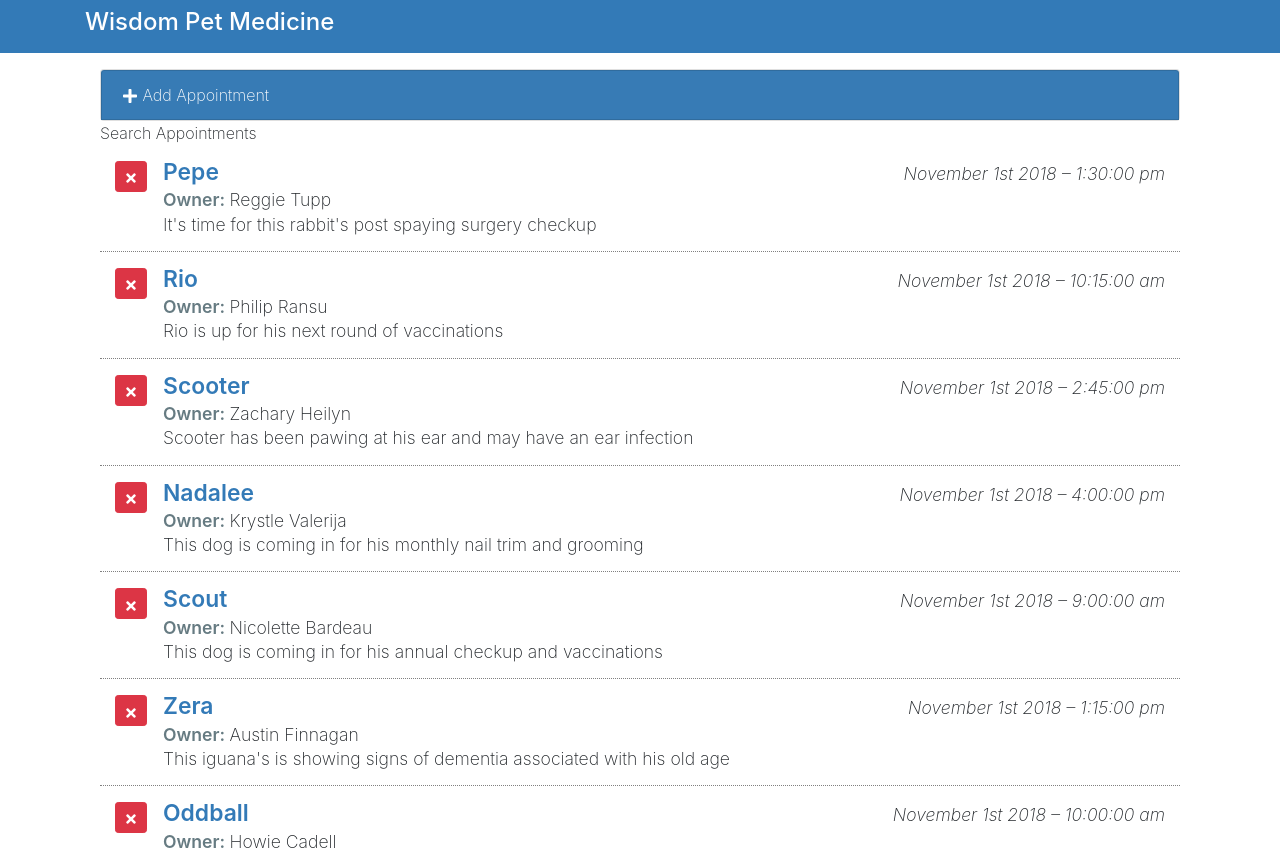
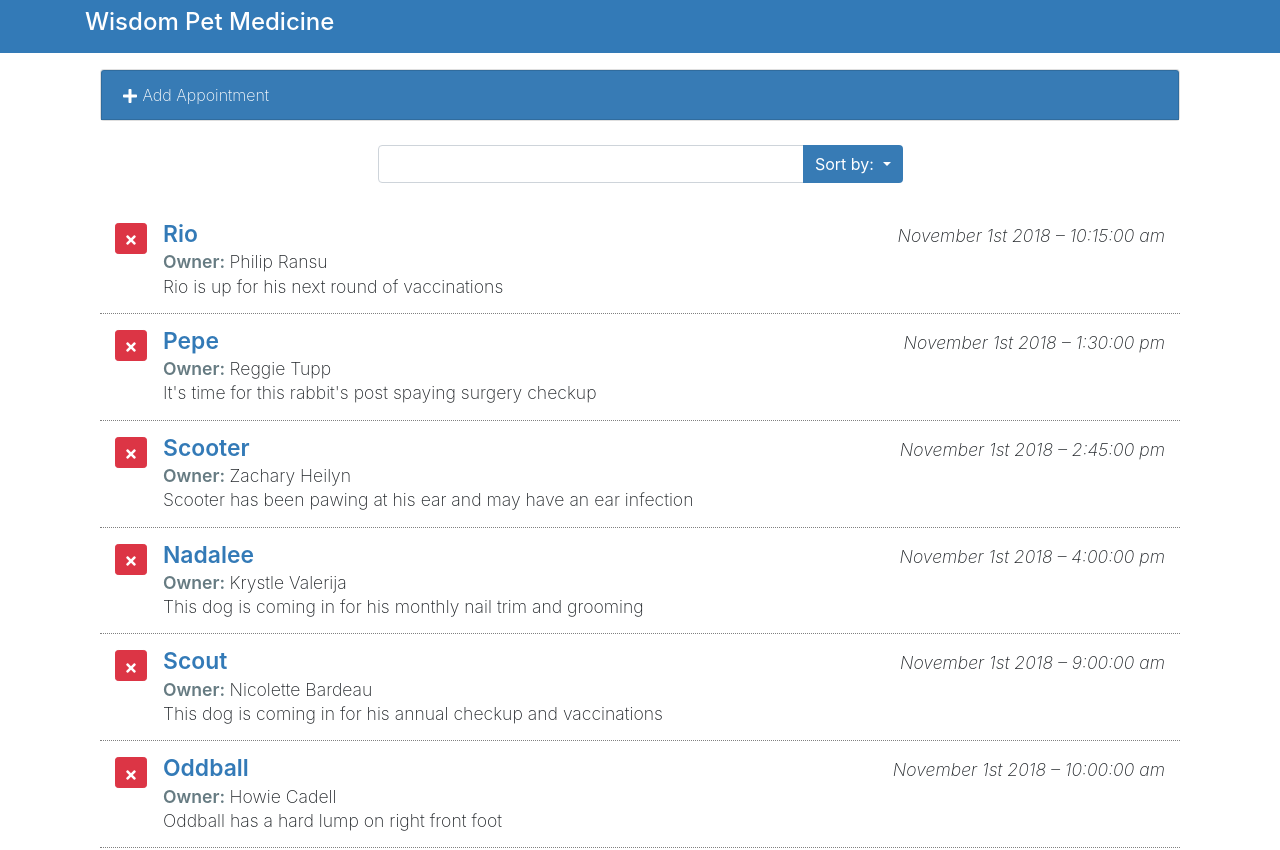
Before and after one commit to patrockcom/reactinterface, a React (Create React App) app: page / in a window 1280 px wide. Shown: the top 850 px of the page. Built offline with nearby package versions, Linux system fonts and the light colour scheme.

Commit message:
search component

```diff
--- a/src/components/App.js
+++ b/src/components/App.js
@@ -6,6 +6,7 @@
 import ListAppointments from './ListAppointments';
 
 import { without } from "lodash";
+import { FaThemeisle } from 'react-icons/fa';
 
 class App extends Component {
 
@@ -14,6 +15,8 @@
     this.state = {
       myAppointmnents: [],
       formDisplay: false,
+      orderBy: 'aptDate',
+      orderDir: 'asc',
       lastIndex: 0
     };
     this.deleteAppointment = this.deleteAppointment.bind(this);
@@ -61,6 +64,26 @@
 }
 
   render() {
+
+    let order;
+    let filteredApts = this.state.myAppointmnents;
+    if(this.state.orderDir === 'asc') {
+      order = 1;
+    } else {
+      order = -1;
+    }
+
+    filteredApts.sort((a,b) => {
+      if (a[this.state.orderBy].toLowerCase() <
+        b[this.state.orderBy].toLowerCase()
+      ) {
+        return -1 * order;
+      } else {
+        return 1 * order;
+      }
+    });
+
+
     return (
       <main className="page bg-white" id="petratings">
         <div className="container">
@@ -73,7 +96,7 @@
                   addAppointment = {this.addAppointment}
                 />
                 <SearchAppointments />
-                <ListAppointments appointments={this.state.myAppointmnents}
+                <ListAppointments appointments={filteredApts}
                   deleteAppointment={this.deleteAppointment} />
               </div>
             </div>
--- a/src/components/SearchAppointments.js
+++ b/src/components/SearchAppointments.js
@@ -2,8 +2,51 @@
 
 class SearchAppointments extends Component {
     render() {
-        return <div>Search Appointments</div>;
-    }
-}
+        return (
+            <div className="search-appointments row justify-content-center my-4">
+              <div className="col-md-6">
+                <div className="input-group">
+                  <input
+                    id="SearchApts"
+                    type="text"
+                    className="form-control"
+                    aria-label="Search Appointments"
+                  />
+                  <div className="input-group-append">
+                    <button
+                      type="button"
+                      className="btn btn-primary dropdown-toggle"
+                      data-toggle="dropdown"
+                      aria-haspopup="true"
+                      aria-expanded="false"
+                    >
+                      Sort by: <span className="caret" />
+                    </button>
+
+                    <div className="sort-menu dropdown-menu dropdown-menu-right">
+                      <button className="sort-by dropdown-item" href="#">
+                        Pet Name
+                      </button>
+                      <button className="sort-by dropdown-item" href="#">
+                        Date
+                      </button>
+                      <button className="sort-by dropdown-item" href="#">
+                        Owner
+                      </button>
+                      <div role="separator" className="dropdown-divider" />
+                      <button className="sort-by dropdown-item" href="#">
+                        Asc
+                      </button>
+                      <button className="sort-by dropdown-item" href="#">
+                        Desc
+                      </button>
+                    </div>
+                  </div>
+                </div>
+              </div>
+            </div>
+          );
+        }
+      }
 
 export default SearchAppointments;
```
